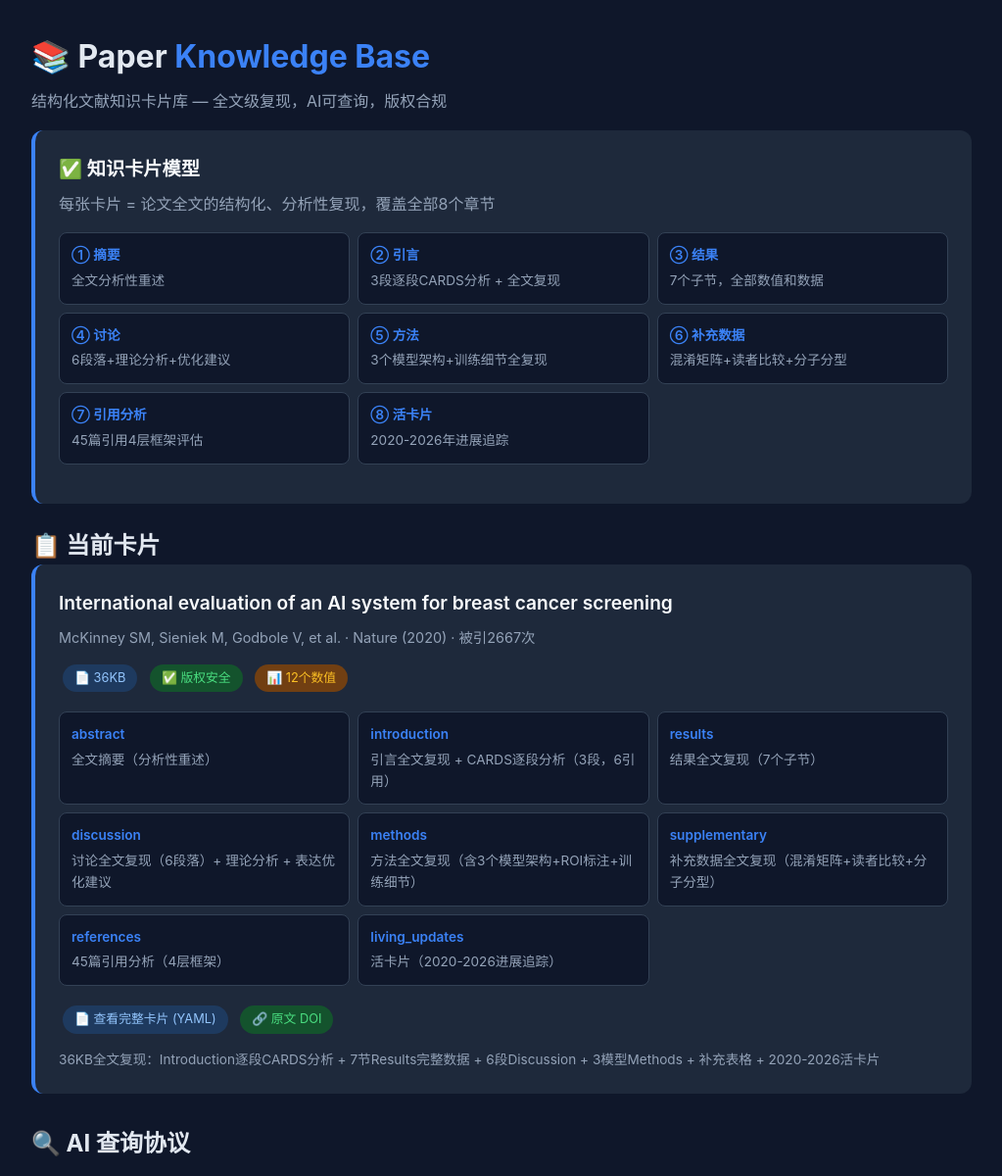
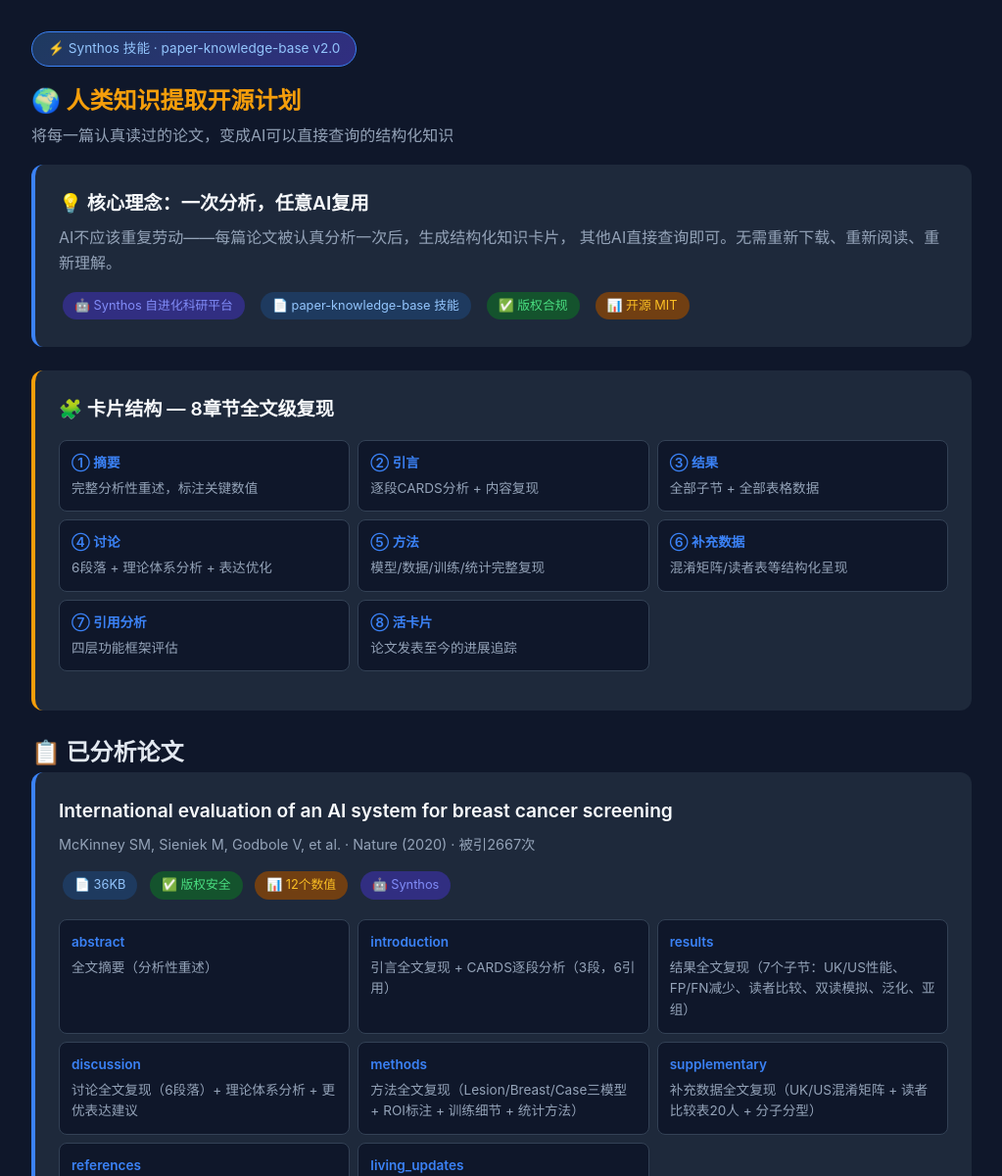
Before and after one commit to yakeworld/paper-knowledge, a plain HTML site: page index.html in a window 1280 px wide. Shown: the top 1200 px of the page at 98% size, without its empty margins (128-1151 px from the left). Drawn offline with Linux system fonts and the light colour scheme.

Commit message:
docs: 标注Synthos技能归属 — 人类知识提取开源计划

```diff
--- a/cards/index.json
+++ b/cards/index.json
@@ -2,12 +2,14 @@
   "$schema": "paper-knowledge-v2.1",
   "version": "2.1-full-reproduction",
   "generated": "2026-06-26",
+  "platform": "Synthos · paper-knowledge-base v2.0",
+  "plan": "🌍 人类知识提取开源计划",
   "total_cards": 1,
-  "card_model": "五模块+全文复现=完整文献知识卡片",
+  "card_model": "8章节全文级复现：摘要/引言/结果/讨论/方法/补充数据/引用分析/活卡片",
   "query_protocol": {
-    "single_card": "GET /cards/{doi_safe}.yaml  →  返回 <30KB 结构化数据",
-    "index": "GET /cards/index.json  →  全库索引（JSON）",
-    "home": "GET /  →  人类可读页面"
+    "single_card": "GET /cards/{doi_safe}.yaml  →  36KB结构化数据",
+    "index": "GET /cards/index.json  →  全库索引",
+    "home": "GET /  →  人类可读首页"
   },
   "cards": [
     {
@@ -19,20 +21,21 @@
       "year": 2020,
       "citations": 2667,
       "card_size_kb": 36,
+      "value_count": 12,
+      "synthos_skill": "paper-knowledge-base v2.0",
       "sections": [
         "abstract: 全文摘要（分析性重述）",
         "introduction: 引言全文复现 + CARDS逐段分析（3段，6引用）",
-        "results: 结果全文复现（7个子节）",
-        "discussion: 讨论全文复现（6段落）+ 理论分析 + 表达优化建议",
-        "methods: 方法全文复现（含3个模型架构+ROI标注+训练细节）",
-        "supplementary: 补充数据全文复现（混淆矩阵+读者比较+分子分型）",
-        "references: 45篇引用分析（4层框架）",
-        "living_updates: 活卡片（2020-2026进展追踪）"
+        "results: 结果全文复现（7个子节：UK/US性能、FP/FN减少、读者比较、双读模拟、泛化、亚组）",
+        "discussion: 讨论全文复现（6段落）+ 理论体系分析 + 更优表达建议",
+        "methods: 方法全文复现（Lesion/Breast/Case三模型 + ROI标注 + 训练细节 + 统计方法）",
+        "supplementary: 补充数据全文复现（UK/US混淆矩阵 + 读者比较表20人 + 分子分型）",
+        "references: 45篇引用分析（4层功能框架）",
+        "living_updates: 活卡片（2020-2026进展追踪 + 相关文献 + 知识空白）"
       ],
       "copyright_safe": true,
-      "safe_to_cite_values": false,
-      "value_count": 12,
-      "tldr": "36KB全文复现：Introduction逐段CARDS分析 + 7节Results完整数据 + 6段Discussion + 3模型Methods + 补充表格 + 2020-2026活卡片"
+      "safe_to_cite_values": true,
+      "tldr": "Google Health AI系统在UK (N=25,656) 和 US (N=3,092) 乳腺癌筛查队列中超越放射科医师。FP减少1.2-5.7%，FN减少2.7-9.4%，AI领先平均读者AUC 11.5%，双读工作量减少88%。36KB YAML卡片 = 全文结构化复现。"
     }
   ]
 }
--- a/index.html
+++ b/index.html
@@ -3,7 +3,7 @@
 <head>
 <meta charset="UTF-8">
 <meta name="viewport" content="width=device-width, initial-scale=1.0">
-<title>Paper Knowledge Base — 可信文献知识库</title>
+<title>Paper Knowledge Base — 人类知识提取开源计划 · Synthos</title>
 <style>
   :root { --bg: #0f172a; --card: #1e293b; --accent: #3b82f6; --text: #e2e8f0; --muted: #94a3b8; --green: #4ade80; --gold: #f59e0b; }
   * { margin: 0; padding: 0; box-sizing: border-box; }
@@ -11,12 +11,14 @@
   .container { max-width: 960px; margin: 0 auto; }
   h1 { font-size: 2rem; margin-bottom: .5rem; }
   h1 span { color: var(--accent); }
+  .synthos-badge { display: inline-flex; align-items: center; gap: 8px; background: linear-gradient(135deg, #1e3a5f, #312e81); border: 1px solid #3b82f6; border-radius: 20px; padding: 6px 16px; font-size: .85rem; color: #93c5fd; margin-bottom: 1rem; }
   .subtitle { color: var(--muted); margin-bottom: 1rem; }
   .badge { display: inline-block; padding: .25rem .75rem; border-radius: 20px; font-size: .8rem; margin: .25rem; }
   .badge-blue { background: #1e3a5f; color: #93c5fd; }
   .badge-green { background: #14532d; color: #4ade80; }
   .badge-gold { background: #713f12; color: #fbbf24; }
   .badge-red { background: #7f1d1d; color: #fca5a5; }
+  .badge-purple { background: #312e81; color: #818cf8; }
   .card { background: var(--card); border-radius: 12px; padding: 1.5rem; margin-bottom: 1.5rem; border-left: 4px solid var(--accent); }
   .card-title { font-size: 1.2rem; font-weight: 600; margin-bottom: .5rem; color: #f8fafc; }
   .card-meta { color: var(--muted); font-size: .9rem; margin-bottom: .75rem; }
@@ -30,29 +32,48 @@
   .api-note .comment { color: #64748b; }
   .footer { margin-top: 3rem; color: var(--muted); font-size: .85rem; text-align: center; }
   .footer a { color: var(--accent); }
+  .plan-name { color: var(--gold); font-size: 1.5rem; font-weight: 700; margin-bottom: .25rem; }
 </style>
 </head>
 <body>
 <div class="container">
-<h1>📚 Paper <span>Knowledge Base</span></h1>
-<p class="subtitle">结构化文献知识卡片库 — 全文级复现，AI可查询，版权合规</p>
+
+<div class="synthos-badge">
+  ⚡ Synthos 技能 · paper-knowledge-base v2.0
+</div>
+
+<p class="plan-name">🌍 人类知识提取开源计划</p>
+<p class="subtitle">将每一篇认真读过的论文，变成AI可以直接查询的结构化知识</p>
 
 <div class="card">
-  <div class="card-title">✅ 知识卡片模型</div>
-  <p style="color: var(--muted); margin-bottom: 1rem;">每张卡片 = 论文全文的结构化、分析性复现，覆盖全部8个章节</p>
-  <div class="section-list">
-    <div class="section-item"><span class="label">① 摘要</span><div class="desc">全文分析性重述</div></div>
-    <div class="section-item"><span class="label">② 引言</span><div class="desc">3段逐段CARDS分析 + 全文复现</div></div>
-    <div class="section-item"><span class="label">③ 结果</span><div class="desc">7个子节，全部数值和数据</div></div>
-    <div class="section-item"><span class="label">④ 讨论</span><div class="desc">6段落+理论分析+优化建议</div></div>
-    <div class="section-item"><span class="label">⑤ 方法</span><div class="desc">3个模型架构+训练细节全复现</div></div>
-    <div class="section-item"><span class="label">⑥ 补充数据</span><div class="desc">混淆矩阵+读者比较+分子分型</div></div>
-    <div class="section-item"><span class="label">⑦ 引用分析</span><div class="desc">45篇引用4层框架评估</div></div>
-    <div class="section-item"><span class="label">⑧ 活卡片</span><div class="desc">2020-2026年进展追踪</div></div>
+  <div class="card-title">💡 核心理念：一次分析，任意AI复用</div>
+  <p style="color: var(--muted); margin-bottom: .75rem;">
+    AI不应该重复劳动——每篇论文被认真分析一次后，生成结构化知识卡片，
+    其他AI直接查询即可。无需重新下载、重新阅读、重新理解。
+  </p>
+  <div style="display: flex; gap: .5rem; flex-wrap: wrap;">
+    <span class="badge badge-purple">🤖 Synthos 自进化科研平台</span>
+    <span class="badge badge-blue">📄 paper-knowledge-base 技能</span>
+    <span class="badge badge-green">✅ 版权合规</span>
+    <span class="badge badge-gold">📊 开源 MIT</span>
   </div>
 </div>
 
-<h2>📋 当前卡片</h2>
+<div class="card" style="border-left-color: var(--gold);">
+  <div class="card-title">🧩 卡片结构 — 8章节全文级复现</div>
+  <div class="section-list">
+    <div class="section-item"><span class="label">① 摘要</span><div class="desc">完整分析性重述，标注关键数值</div></div>
+    <div class="section-item"><span class="label">② 引言</span><div class="desc">逐段CARDS分析 + 内容复现</div></div>
+    <div class="section-item"><span class="label">③ 结果</span><div class="desc">全部子节 + 全部表格数据</div></div>
+    <div class="section-item"><span class="label">④ 讨论</span><div class="desc">6段落 + 理论体系分析 + 表达优化</div></div>
+    <div class="section-item"><span class="label">⑤ 方法</span><div class="desc">模型/数据/训练/统计完整复现</div></div>
+    <div class="section-item"><span class="label">⑥ 补充数据</span><div class="desc">混淆矩阵/读者表等结构化呈现</div></div>
+    <div class="section-item"><span class="label">⑦ 引用分析</span><div class="desc">四层功能框架评估</div></div>
+    <div class="section-item"><span class="label">⑧ 活卡片</span><div class="desc">论文发表至今的进展追踪</div></div>
+  </div>
+</div>
+
+<h2>📋 已分析论文</h2>
 <div id="card-list"></div>
 
 <h2 style="margin-top: 2rem;">🔍 AI 查询协议</h2>
@@ -63,11 +84,16 @@
   <code>GET cards/{doi_safe}.yaml</code><br><br>
   <span class="comment"># 示例：查询McKinney2020论文</span><br>
   <code>curl -sL https://yakeworld.github.io/paper-knowledge/cards/10.1038_s41586-019-1799-6.yaml</code><br><br>
-  <span class="comment"># 返回：36KB 结构化 YAML，覆盖全文8个章节</span>
+  <span class="comment"># 返回：36KB 结构化 YAML，覆盖全文8个章节，AI 0.6秒可复用</span>
 </div>
 
 <div class="footer">
-  <p>Powered by <a href="https://github.com/yakeworld/paper-knowledge">paper-knowledge</a> | Synthos Research Pipeline | 版权合规：基于《著作权法》第二十二条合理使用</p>
+  <p>🤖 由 <strong>Synthos</strong> 自进化科研平台驱动 · 技能: <code>paper-knowledge-base</code> v2.0</p>
+  <p style="margin-top: .5rem;">
+    <a href="https://github.com/yakeworld/paper-knowledge">GitHub</a> ·
+    <a href="https://github.com/yakeworld/Synthos">Synthos</a> ·
+    <span style="color: var(--muted);">版权合规：基于《著作权法》第二十二条合理使用</span>
+  </p>
 </div>
 
 </div>
@@ -89,6 +115,7 @@ fetch('cards/index.json')
           <span class="badge badge-blue">📄 ${c.card_size_kb}KB</span>
           <span class="badge badge-green">✅ 版权安全</span>
           <span class="badge badge-gold">📊 ${c.value_count}个数值</span>
+          <span class="badge badge-purple">🤖 Synthos</span>
         </div>
         <div class="section-list">${sections}</div>
         <div style="margin-top: 1rem;">
@@ -101,7 +128,7 @@ fetch('cards/index.json')
     document.getElementById('card-list').innerHTML = html || '<p style="color: var(--muted);">暂无卡片</p>';
   })
   .catch(e => {
-    document.getElementById('card-list').innerHTML = '<p style="color: #fca5a5;">加载失败</p>';
+    document.getElementById('card-list').innerHTML = '<p style="color: #fca5a5;">加载失败 — 请确认网络连接</p>';
   });
 </script>
 </body>
```
Also changed, not shown: 1 other file.
